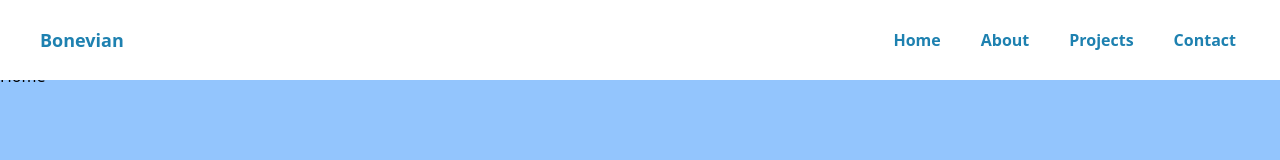
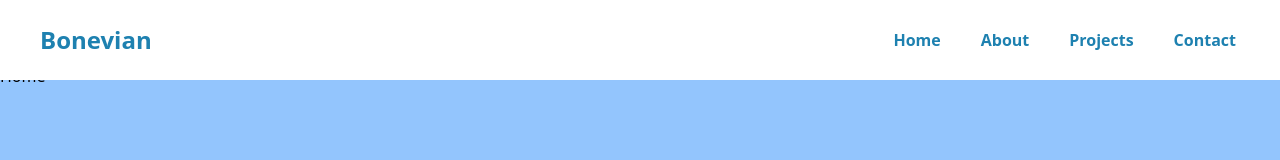
Before and after one commit to MuhammadNazhimMaulana/bonevian-portofolio, a React (Create React App) app: page / in a window 1280 px wide. Shown: the top 160 px of the page. Built offline with nearby package versions, Linux system fonts and the light colour scheme.

Commit message:
Hotfixing

```diff
--- a/src/components/Navbar.js
+++ b/src/components/Navbar.js
@@ -4,7 +4,7 @@ const Navbar = () => {
     return (
         <div className="fixed top-0 left-0 w-full">
             <div className="flex bg-white p-4 justify-between">
-                <div className="px-6 text-primary font-bold flex items-center text-lg">Bonevian</div>
+                <div className="px-6 text-primary font-bold flex items-center text-2xl">Bonevian</div>
                 <ul className="flex items-center">
                     <li className="ml-4 text-primary font-bold hover:bg-slate-50 p-3 rounded-full transition-all duration-200"><NavLink to="/">Home</NavLink></li>
                     <li className="ml-4 text-primary font-bold py-3 hover:bg-slate-50 p-3 rounded-full transition-all duration-200"><NavLink to="/about">About</NavLink></li>
```
Also changed, not shown: 1 other file (tests, documents, lock files or other folders).
